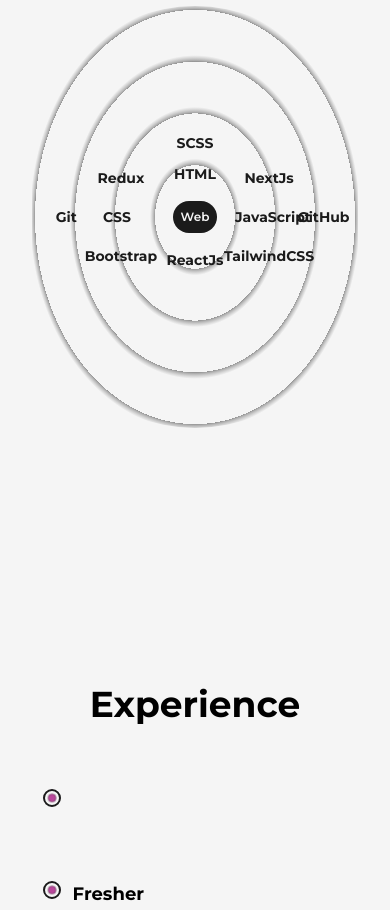
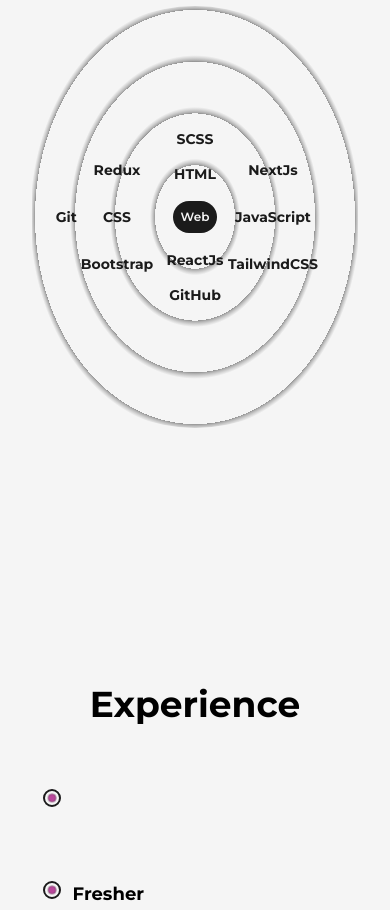
Before and after one commit to Suraj-Ambekar/portfolio-website, a Next.js app: page /about in a window 390 px wide. Shown: the part 1483-2393 px from the top of the page. Built offline with nearby package versions, Linux system fonts and the light colour scheme.

Commit message:
changed position of skills because on small screen they were interesting

```diff
--- a/src/components/Skills.js
+++ b/src/components/Skills.js
@@ -38,13 +38,13 @@ const Skills = () => {
         <Skill name="CSS" x="-20vw" y="0vw" />
         <Skill name="JavaScript" x="20vw" y="0vw" />
         <Skill name="ReactJs" x="-0vw" y="11vw" />
-        <Skill name="NextJs" x="19vw" y="-10vw" />
-        <Skill name="Redux" x="-19vw" y="-10vw" />
-        <Skill name="Bootstrap" x="-19vw" y="10vw" />
-        <Skill name="TailwindCSS" x="19vw" y="10vw" />
-        <Skill name="SCSS" x="0vw" y="-19vw" />
+        <Skill name="NextJs" x="20vw" y="-12vw" />
+        <Skill name="Redux" x="-20vw" y="-12vw" />
+        <Skill name="Bootstrap" x="-20vw" y="12vw" />
+        <Skill name="TailwindCSS" x="20vw" y="12vw" />
+        <Skill name="SCSS" x="0vw" y="-20vw" />
         <Skill name="Git" x="-33vw" y="0vw" />
-        <Skill name="GitHub" x="33vw" y="0vw" />
+        <Skill name="GitHub" x="0vw" y="20vw" />
       </div>
 
     </>
```
